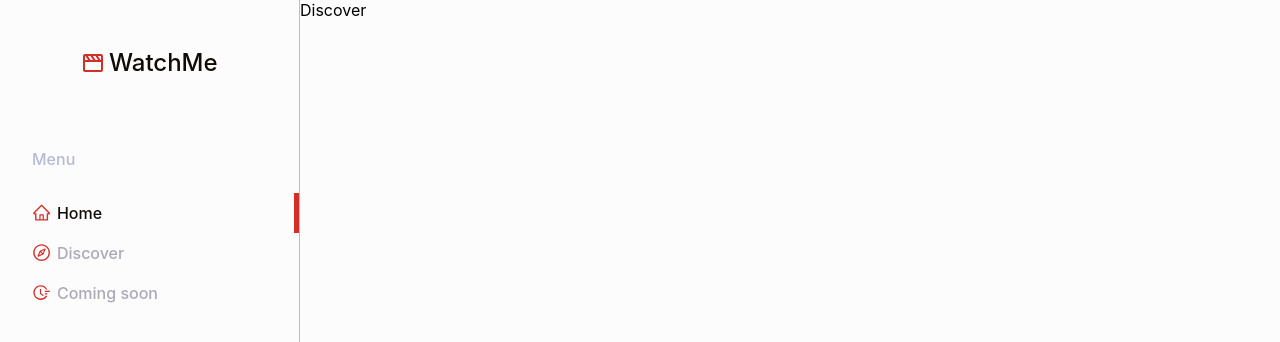
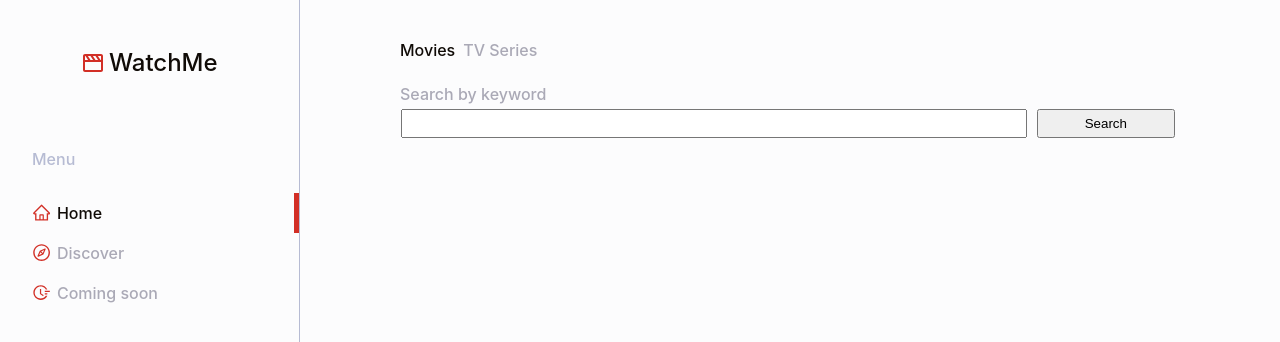
Before and after one commit to talemIdir/WatchMe-React, a React (Create React App) app: page /discover in a window 1280 px wide. Shown: the top 342 px of the page. Built offline with nearby package versions, Linux system fonts and the light colour scheme.

Commit message:
Adding discover page

```diff
--- a/src/components/Discover.js
+++ b/src/components/Discover.js
@@ -1,7 +1,341 @@
-import React from "react";
+import React, { useState, useEffect } from "react";
+import { Link, useLocation, useHistory } from "react-router-dom";
+import styled from "styled-components";
+import UseAnimations from "react-useanimations";
+import loadingIcon from "react-useanimations/lib/loading";
+import axios from "axios";
+import ReactPaginate from "react-paginate";
 
 const Discover = () => {
-  return <div>Discover</div>;
+  const [keywordInput, setKeywordInput] = useState("");
+  const [data, setData] = useState([]);
+  const [genres, setGenres] = useState([]);
+  const [loading, setLoading] = useState(false);
+  const [type, setType] = useState("movie");
+  const [numberPages, setNumberPages] = useState(0);
+  const [selectedPage, setSelectedPage] = useState(0);
+  const [error, setError] = useState("");
+
+  const params = new URLSearchParams(useLocation().search);
+  let history = useHistory();
+
+  useEffect(() => {
+    const source = axios.CancelToken.source();
+
+    const keyword = params.get("keyword");
+    setKeywordInput(keyword);
+    const page = params.get("page") ? params.get("page") : 1;
+    setSelectedPage(page);
+
+    if (keyword && keyword !== "") {
+      setLoading(true);
+
+      // Search for movies by keywords
+      axios
+        .get(
+          `https://api.themoviedb.org/3/search/${type}?api_key=${process.env.REACT_APP_APIKey}&query=${keyword}&page=${page}`
+        )
+        .then((res) => {
+          setData(
+            res.data.results.sort((a, b) =>
+              a.vote_average > b.vote_average
+                ? -1
+                : a.vote_average < b.vote_average
+                ? 1
+                : 0
+            )
+          );
+
+          if (data.length === 0) setError("Not found");
+
+          setNumberPages(res.data.total_pages);
+          setSelectedPage(page - 1);
+          setLoading(false);
+        })
+        .catch((err) => {
+          console.error(err.response.data);
+        });
+    }
+
+    return () => {
+      source.cancel();
+    };
+  }, [type]);
+
+  function handleSearchByKeyword(e) {
+    e.preventDefault();
+    history.push("/discover?keyword=" + keywordInput + "&page=1");
+  }
+
+  function handlePageChange(selected) {
+    history.push(
+      "/discover?keyword=" + keywordInput + "&page=" + (selected + 1)
+    );
+  }
+
+  return (
+    <Container>
+      <Categories>
+        <Category
+          focused={type === "movie" ? true : false}
+          onClick={() => setType("movie")}
+        >
+          Movies
+        </Category>
+        <Category
+          focused={type === "tv" ? true : false}
+          onClick={() => setType("tv")}
+        >
+          TV Series
+        </Category>
+      </Categories>
+      <SearchByKeyWord>
+        <Title>Search by keyword</Title>
+        <KeywordForm>
+          <Input
+            type="text"
+            name="name"
+            onChange={(e) => setKeywordInput(e.target.value)}
+          />
+          <Button type="submit" value="Submit" onClick={handleSearchByKeyword}>
+            Search
+          </Button>
+        </KeywordForm>
+      </SearchByKeyWord>
+      {loading ? (
+        <LoadingIconContainer
+          animation={loadingIcon}
+          size={70}
+          speed={0.7}
+          strokeColor={"var(--main-red-color)"}
+        />
+      ) : data && data.length > 0 ? (
+        <>
+          <StyledPaginateContainer>
+            <Pagination
+              previousLabel={"← Previous"}
+              nextLabel={"Next →"}
+              pageCount={numberPages}
+              forcePage={selectedPage}
+              onPageChange={(selected) => handlePageChange(selected.selected)}
+              containerClassName={"pagination"}
+              previousLinkClassName={"pagination__link"}
+              nextLinkClassName={"pagination__link"}
+              disabledClassName={"pagination__link--disabled"}
+              activeClassName={"pagination__link--active"}
+            />
+          </StyledPaginateContainer>
+          <Results>
+            {data.map((movie) => {
+              return (
+                <Movie key={movie.id} to={"/" + type + "/" + movie.id}>
+                  <MoviePoster>
+                    <Image
+                      src={
+                        movie.poster_path
+                          ? "https://image.tmdb.org/t/p/original" +
+                            movie.poster_path
+                          : ""
+                      }
+                      alt="background-image"
+                    />
+                  </MoviePoster>
+                  <MovieInformation>
+                    <MovieTitle>
+                      {movie.title ? movie.title : movie.name}
+                    </MovieTitle>
+                    <MovieOverview>{movie.overview}</MovieOverview>
+                    <MovieDate>
+                      Release date:{" "}
+                      {movie.release_date
+                        ? movie.release_date
+                        : movie.first_air_date}
+                    </MovieDate>
+                  </MovieInformation>
+                </Movie>
+              );
+            })}
+          </Results>
+          <StyledPaginateContainer>
+            <Pagination
+              previousLabel={"← Previous"}
+              nextLabel={"Next →"}
+              pageCount={numberPages}
+              forcePage={selectedPage}
+              onPageChange={(selected) => handlePageChange(selected.selected)}
+              containerClassName={"pagination"}
+              previousLinkClassName={"pagination__link"}
+              nextLinkClassName={"pagination__link"}
+              disabledClassName={"pagination__link--disabled"}
+              activeClassName={"pagination__link--active"}
+            />
+          </StyledPaginateContainer>
+        </>
+      ) : (
+        <div>{error}</div>
+      )}
+    </Container>
+  );
 };
 
+const Container = styled.div`
+  display: flex;
+  flex: 1;
+  flex-direction: column;
+  align-items: stretch;
+  padding: 40px 100px 0 100px;
+  background-color: var(--main-bg-color);
+  color: var(--main-light-color);
+  font-weight: 500;
+  overflow-y: auto;
+
+  @media (max-width: 1100px) {
+    padding: 40px 40px 0 40px;
+  }
+`;
+
+const Categories = styled.div`
+  display: flex;
+  flex-direction: row;
+  width: 100%;
+  padding-bottom: 1.5em;
+`;
+
+const Category = styled.div`
+  margin: 0 0.5em 0 0;
+  color: ${(props) => (props.focused ? "var(--main-dark-color)" : "")};
+  &:hover {
+    cursor: pointer;
+    color: var(--main-dark-color);
+  }
+`;
+
+const SearchByKeyWord = styled.form``;
+
+const Title = styled.div`
+  display: block;
+`;
+
+const KeywordForm = styled.div`
+  display: flex;
+`;
+
+const Input = styled.input`
+  flex: 10;
+  padding: 5px;
+  margin: 5px 5px 5px 1px;
+`;
+
+const Button = styled.button`
+  flex: 2;
+  margin: 5px;
+`;
+
+const LoadingIconContainer = styled(UseAnimations)`
+  height: 100% !important;
+  margin: auto;
+`;
+
+const StyledPaginateContainer = styled.div`
+  .pagination {
+    display: flex;
+    flex-direction: row;
+    justify-content: center;
+    list-style: none;
+    user-select: none;
+  }
+  li {
+    padding: 10px;
+  }
+  li:hover {
+    cursor: pointer;
+    text-decoration: underline;
+    color: var(--main-red-color);
+  }
+  .pagination__link--active {
+    color: var(--main-red-color);
+    text-decoration: underline;
+  }
+
+  .pagination__link--disabled:hover {
+    text-decoration: none;
+    color: var(--main-verylight-color);
+  }
+`;
+
+const Pagination = styled(ReactPaginate)``;
+
+const Results = styled.div`
+  display: grid;
+  grid-template-columns: 1fr 1fr;
+  grid-row-gap: 15px;
+  grid-column-gap: 15px;
+  padding: 20px 0px;
+
+  @media (max-width: 900px) {
+    grid-template-columns: 1fr;
+  }
+
+  @media (max-width: 800px) {
+    grid-template-columns: 1fr 1fr;
+  }
+  @media (max-width: 700px) {
+    grid-template-columns: 1fr;
+  }
+`;
+
+const Movie = styled(Link)`
+  display: flex;
+  height: 200px;
+  border: 1px solid var(--main-verylight-color);
+  color: var(--main-light-color);
+  text-decoration: none;
+
+  * {
+    box-sizing: border-box;
+  }
+
+  &:hover {
+    cursor: pointer;
+    background-color: rgba(210, 47, 38, 0.05);
+  }
+`;
+
+const MoviePoster = styled.div`
+  min-width: 120px;
+  margin: 5px;
+  box-sizing: border-box;
+  border-radius: 5px;
+  overflow: hidden;
+`;
+
+const Image = styled.img`
+  width: 100%;
+  height: 100%;
+  object-fit: fill;
+`;
+
+const MovieInformation = styled.div`
+  display: flex;
+  flex-direction: column;
+`;
+
+const MovieTitle = styled.div`
+  max-lines: 1;
+  text-overflow: ellipsis;
+  color: var(--main-dark-color);
+  padding: 5px;
+`;
+
+const MovieOverview = styled.div`
+  flex: 1;
+  overflow: hidden;
+  padding: 5px;
+`;
+
+const MovieDate = styled.div`
+  color: var(--main-dark-color);
+  padding: 5px;
+`;
+
 export default Discover;
```
